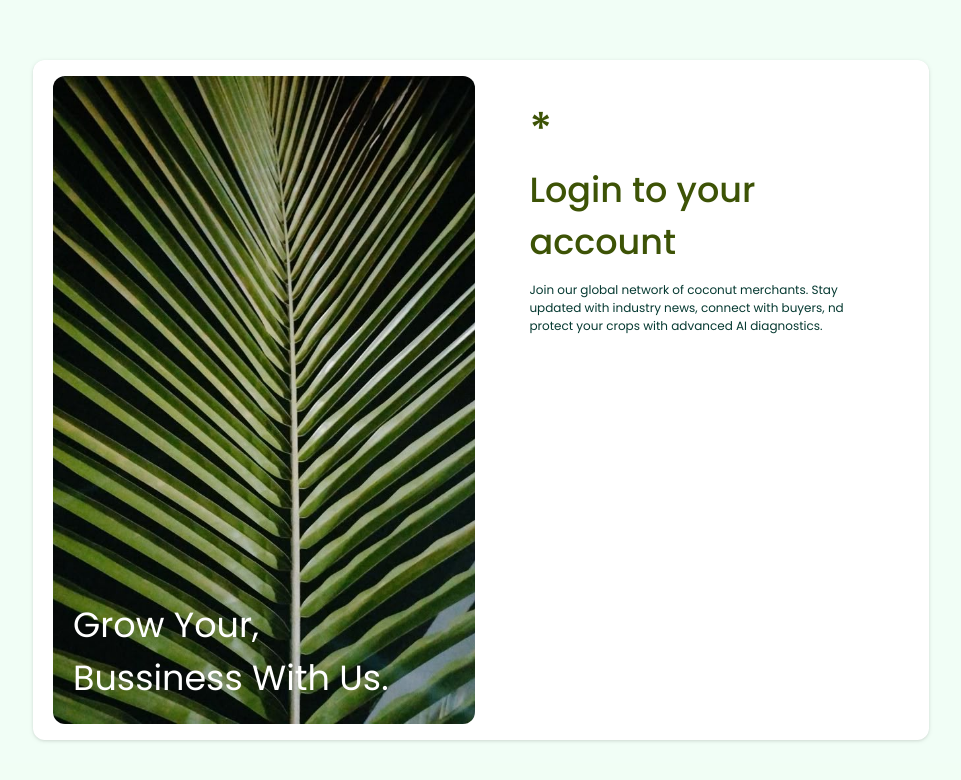
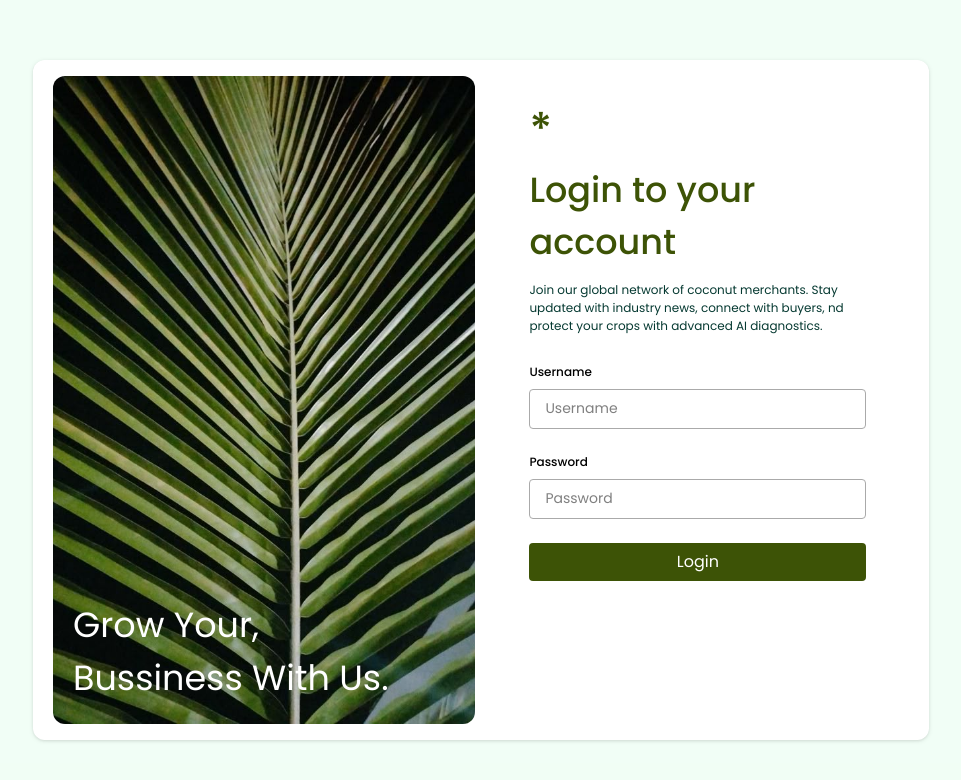
Before and after one commit to DhanushkaTA/ai-coconut-disease-detection-front-end, a React app: page / in a window 1280 px wide. Shown: the top 780 px of the page, without its empty margins (159-1120 px from the left). Built offline with nearby package versions, Linux system fonts and the light colour scheme; the HTML template or start-up script is replaced by a standard one; a web font is replaced by a local one.

Commit message:
add login

```diff
--- /dev/null
+++ b/src/component/input/index.tsx
@@ -0,0 +1,103 @@
+// import {FcReddit} from "react-icons/fc";
+import {useEffect, useRef, useState} from "react";
+
+interface Props {
+    id:string,
+    type:string,
+    placeholder?:string,
+    value:string,
+    label?:string,
+    required: boolean,
+    icon?:any,
+    passBtn?:boolean,
+    passIcon_1?:any,
+    passIcon_2?:any,
+    validate?:boolean,
+    message?:string,
+    borderColor?:string,
+    borderRequired:boolean,
+    callBack: Function;
+}
+
+function Input(props:Props){
+
+    const [passBtnIcon, setPassBtnIcon] = useState<any>(null)
+    const [isTextShow, setIsTextShow] = useState(false)
+    const inputField = useRef(null);
+
+    useEffect(() => {
+        if (props.icon){
+            // @ts-ignore
+            document.getElementById(props.id).style.paddingLeft="40px"
+        }
+
+        if (props.passBtn){
+            setPassBtnIcon(props.passIcon_1)
+        }
+
+        // console.log("border : "+props.borderColor)
+
+    }, []);
+
+
+    useEffect(() => {
+        if (isTextShow){
+            setPassBtnIcon(props.passIcon_2)
+            // @ts-ignore
+            inputField.current.type="text"
+        }else {
+            setPassBtnIcon(props.passIcon_1)
+            // @ts-ignore
+            inputField.current.type= props.type
+        }
+    }, [isTextShow]);
+
+    return (
+        <div className={"flex flex-col w-full font-Euclid mb-[8px] flex-wrap "}>
+            <label htmlFor={props.id}
+            className={`w-full text-[12px] font-medium ${props.validate ? "text-[#2e2e2e]]" : "text-[#F03947]"}`}>
+                {props.label} {props.required ? <span className="text-red-700">*</span> : null}
+            </label>
+            {/*${props.icon ? "grayscale group-focus:grayscale-0" : "grayscale-0"}*/}
+            <div id={"input-container"} className={`relative  group`}>
+                <input
+                    ref={inputField}
+                    id={props.id}
+                    type={props.type}
+                    value={props.value}
+                    placeholder={props.placeholder}
+                    onChange={event => props.callBack(event, props.id)}
+                    className={`color w-full h-[40px] outline-none text-[14px]
+                                ${props.borderRequired ? "border" : null}
+                                ${!props.validate ? "border-[#F03947]" :
+                                    props.borderColor ? `border-[#${props.borderColor}]` : "border-[#aaa]"
+                    }
+                                mt-[8px] px-[15px] rounded
+                        ${props.passBtn ? "pr-[40px]" : "px-[15px]"}
+                        ${props.validate ? "text-[#2e2e2e]]" : "text-[#F03947]"}
+                        ${props.borderRequired ? "focus:drop-shadow-4" : null}`} />
+
+                <div id={"icon-container"} className={"text-2xl absolute top-4 left-2 bottom-0 grayscale group-hover:grayscale-0"}>
+                    {props.icon}
+                </div>
+                {
+                    props.passBtn ?
+                        <div className={" h-[40px] w-[38px] rounded-r flex justify-center items-center " +
+                            "absolute top-2 right-0 bottom-0 cursor-pointer transition-all"}
+                             onClick={() => setIsTextShow( value => !value)}>
+                            {passBtnIcon}
+                        </div>
+                            : null
+
+                }
+            </div>
+            <label
+                className={`max-w-full text-[10px] font-medium mt-1 text-[#F03947]
+                ${props.validate ? 'hidden' : "block"}`}>
+                {props.message}
+            </label>
+        </div>
+    )
+}
+
+export default Input;
--- a/src/main.tsx
+++ b/src/main.tsx
@@ -3,11 +3,15 @@ import { createRoot } from 'react-dom/client'
 import './index.css'
 import App from './App.tsx'
 import { BrowserRouter } from 'react-router-dom'
+import { Provider } from 'react-redux'
+import { store } from './store/store.ts'
 
 createRoot(document.getElementById('root')!).render(
   <StrictMode>
     <BrowserRouter>
+    <Provider store={store}>
       <App />
+    </Provider>
     </BrowserRouter>
   </StrictMode>,
 )
--- /dev/null
+++ b/src/service/apiSlice.ts
@@ -0,0 +1,10 @@
+import { createApi } from "@reduxjs/toolkit/query/react";
+import { baseQueryWithAuth } from "./baseQuery";
+
+export const apiSlice = createApi({
+  reducerPath: "api",
+  baseQuery: baseQueryWithAuth,
+// baseQuery: baseQueryWithAuth,
+  tagTypes: ["User", "Doctor", "Nurse", "Clinic", "Appointment", "Patient"],
+  endpoints: () => ({}),
+});
--- /dev/null
+++ b/src/service/authSlice.ts
@@ -0,0 +1,22 @@
+import { createSlice } from "@reduxjs/toolkit";
+
+interface ApiResponse<T> {
+  success: boolean;
+  message: string;
+  data: T;
+}
+
+const authSlice = createSlice({
+  name: "auth",
+  initialState: {
+    isAuthenticated: true,
+  },
+  reducers: {
+    logout: (state) => {
+      state.isAuthenticated = false;
+    },
+  },
+});
+
+export const { logout } = authSlice.actions;
+export default authSlice.reducer;
--- /dev/null
+++ b/src/service/baseQuery.ts
@@ -0,0 +1,27 @@
+import {
+  fetchBaseQuery,
+  type FetchBaseQueryError,
+} from "@reduxjs/toolkit/query/react";
+import type { BaseQueryFn } from "@reduxjs/toolkit/query";
+// import { logout } from "./authSlice";
+
+const rawBaseQuery = fetchBaseQuery({
+  baseUrl: "http://localhost:5500/api/v1",
+  credentials: "include",
+});
+
+export const baseQueryWithAuth: BaseQueryFn<
+  string | { url: string; method?: string; body?: any },
+  unknown,
+  FetchBaseQueryError
+> = async (args, api, extraOptions) => {
+  const result = await rawBaseQuery(args, api, extraOptions);
+
+  if (result.error?.status === 401) {
+    console.log("Case ekak log out karann ona");
+
+    // api.dispatch(logout());
+  }
+
+  return result;
+};
--- /dev/null
+++ b/src/service/loginApi.ts
@@ -0,0 +1,30 @@
+import { apiSlice } from "./apiSlice";
+
+type LoginRequest = {
+  username: string;
+  password: string;
+};
+
+type LoginResponse = {
+  message: string;
+  user: {
+    id: string;
+    email: string;
+    role: string;
+  };
+};
+
+export const authApi = apiSlice.injectEndpoints({
+  endpoints: (builder) => ({
+    login: builder.mutation<LoginResponse, LoginRequest>({
+      query: (credentials) => ({
+        url: "/auth/login",
+        method: "POST",
+        body: credentials,
+      }),
+      invalidatesTags: ["User"],
+    }),
+  }),
+});
+
+export const { useLoginMutation } = authApi;
--- /dev/null
+++ b/src/store/store.ts
@@ -0,0 +1,17 @@
+import { configureStore } from "@reduxjs/toolkit";
+import { apiSlice } from "../service/apiSlice";
+// import { apiSlice } from "../services/apiSlice";
+import authReducer from "../service/authSlice";
+
+export const store = configureStore({
+  reducer: {
+    auth: authReducer,
+    [apiSlice.reducerPath]: apiSlice.reducer,
+  },
+  middleware: (getDefaultMiddleware) =>
+    getDefaultMiddleware().concat(apiSlice.middleware),
+});
+
+// optional but recommended
+export type RootState = ReturnType<typeof store.getState>;
+export type AppDispatch = typeof store.dispatch;
--- a/src/view/LoginView.tsx
+++ b/src/view/LoginView.tsx
@@ -1,6 +1,35 @@
+import { useState } from "react";
 import background from "../assets/login-pic.jpg";
+import Input from "../component/input";
+import { useLoginMutation } from "../service/loginApi";
 
 const Login = () => {
+  const [username, setUsername] = useState("");
+  const [password, setPassword] = useState("");
+
+  const [login, { isLoading, error, isSuccess, data }] = useLoginMutation();
+
+  const handleInput = (e: any, type: string): void => {
+    switch (type) {
+      case "username":
+        setUsername(e.target.value);
+        break;
+      case "password":
+        setPassword(e.target.value);
+        break;
+    }
+  };
+
+  const handleLogin = async () => {
+    try {
+      const res = await login({ username, password }).unwrap();
+
+      console.log("Login success:", res);
+    } catch (err) {
+      console.error("Login failed:", err);
+    }
+  };
+
   return (
     <>
       <section className="h-screen bg-green-200/20 font-[Poppins] flex items-center justify-center">
@@ -9,14 +38,14 @@ const Login = () => {
             className="h-full w-[50%] bg-cover bg-center rounded-xl p-5 flex items-end"
             style={{ backgroundImage: `url(${background})` }}
           >
-            <div className="text-white text-[35px] font-[400]">
+            <div className="text-white text-[35px] font-normal">
               Grow Your, <br /> Bussiness With Us.
             </div>
           </div>
 
           <div className="h-full w-1/2 flex items-center justify-center p-5 px-[5%]">
             <div className="h-full">
-              <h1 className="text-[#3d5306] text-[35px] font-[500] mb-3 ">
+              <h1 className="text-[#3d5306] text-[35px] font-medium mb-3 ">
                 <span className="text-[45px]">*</span>
                 <br />
                 Login to your account
@@ -27,6 +56,50 @@ const Login = () => {
                 industry news, connect with buyers, nd protect your crops with
                 advanced AI diagnostics.
               </h1>
+              {/* ------- login form --------- */}
+              <div className="mt-7 flex flex-col gap-4">
+                <div>
+                  <Input
+                    id="username"
+                    type="text"
+                    placeholder="Username"
+                    value={username}
+                    label="Username"
+                    message="Username not found."
+                    borderRequired={true}
+                    callBack={handleInput}
+                    required={false}
+                    validate={true}
+                  />
+                </div>
+
+                <div>
+                  <Input
+                    id="password"
+                    type="password"
+                    placeholder="Password"
+                    value={password}
+                    label="Password"
+                    message="Password in correct."
+                    borderRequired={true}
+                    callBack={handleInput}
+                    required={false}
+                    validate={true}
+                    passBtn={true}
+                  />
+                </div>
+
+                <div
+                  className="w-full h-[38px] bg-[#3d5306] rounded text-white flex items-center justify-center cursor-pointer"
+                  onClick={handleLogin}
+                >
+                  Login
+                </div>
+
+                <div className="w-full">
+                  <h1></h1>
+                </div>
+              </div>
             </div>
           </div>
         </div>
```
